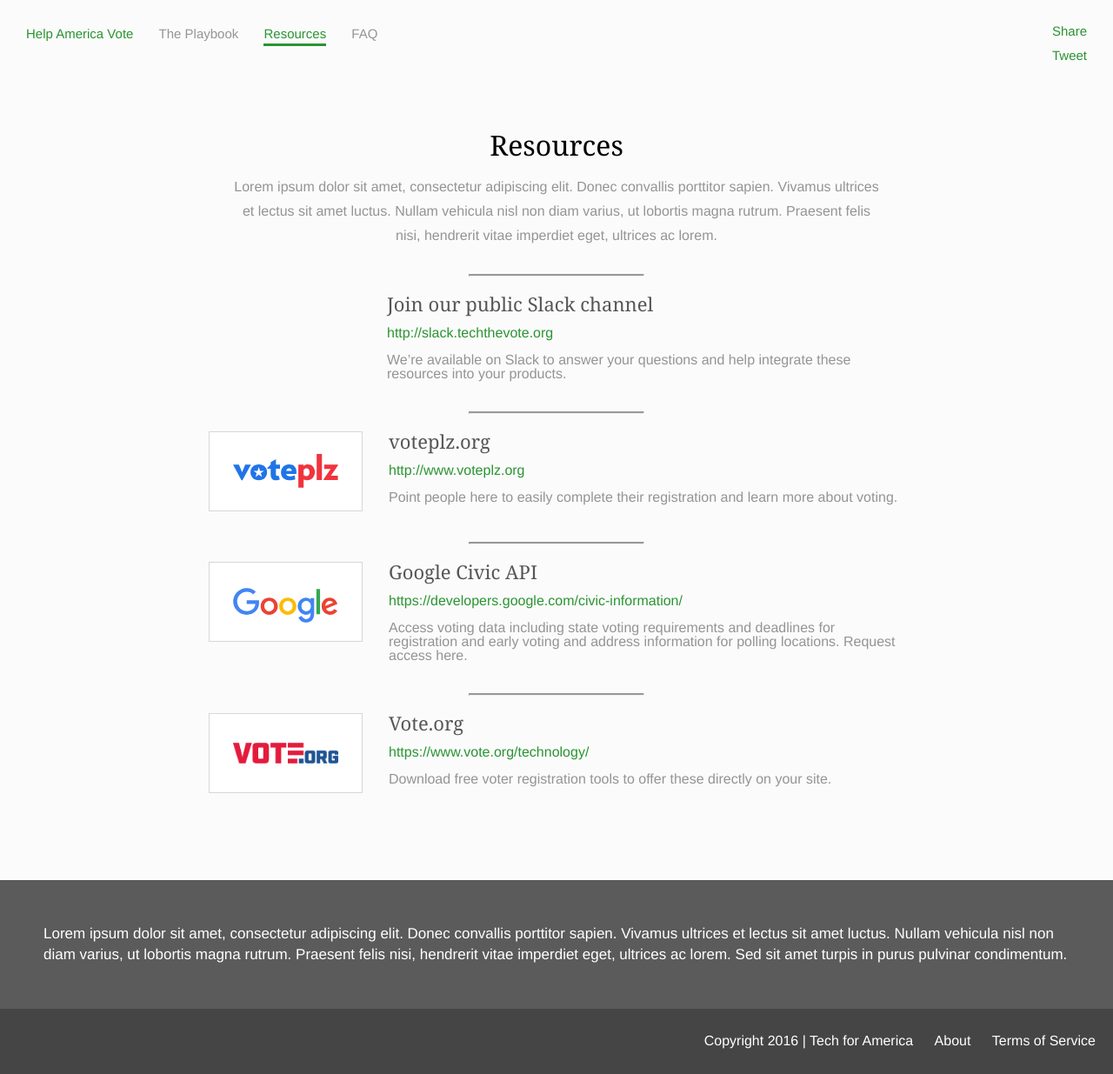
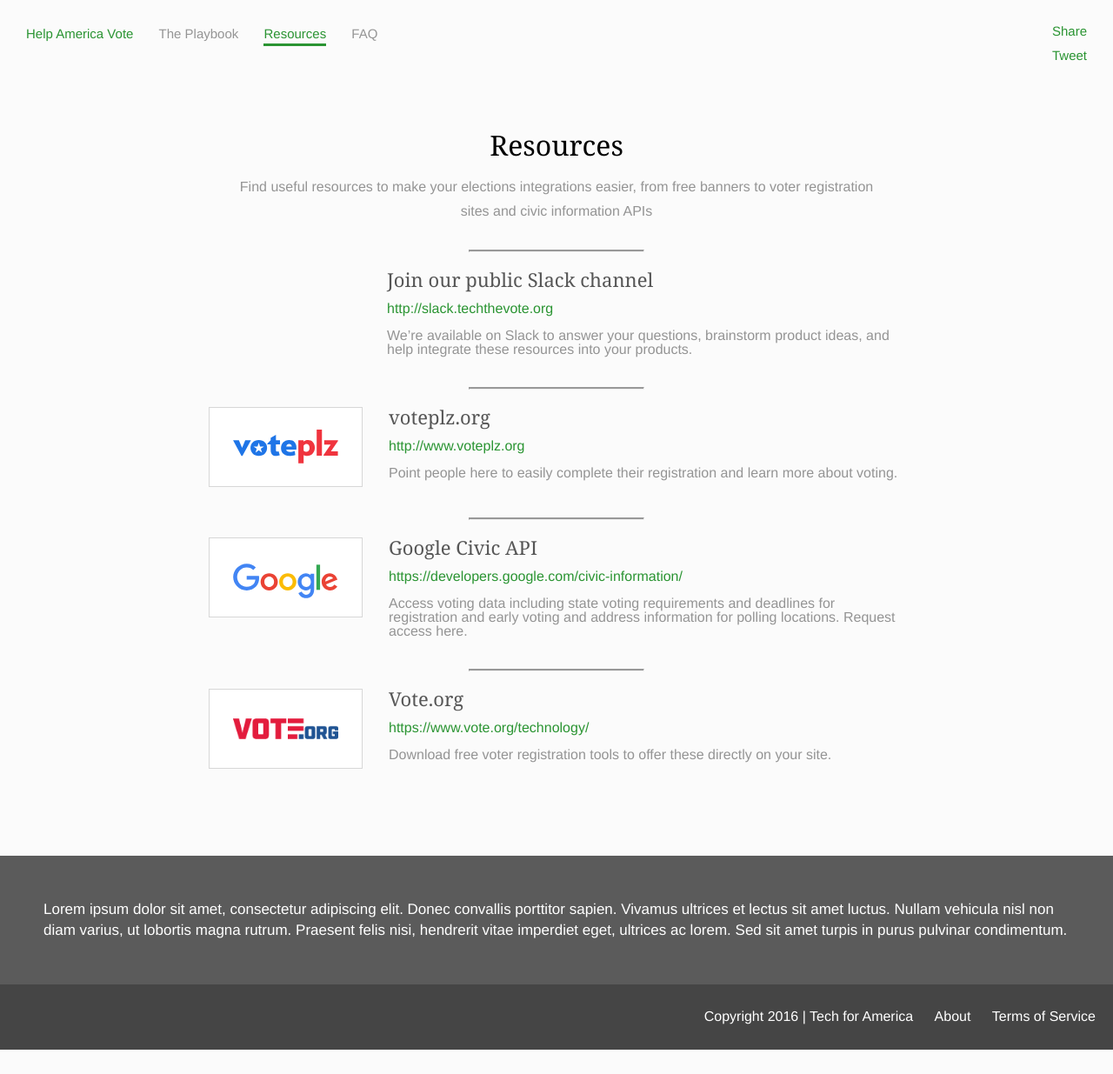
Before and after one commit to techthevote/techthevote.github.io, a Jekyll site: the page built from resources.md, in a window 1280 px wide. Shown: the whole page at 87% size. Built offline with Jekyll 4.4.1, drawn with Linux system fonts in a browser that asks for light colours; nearby versions of some CDN libraries; comment, search, counter and statistics services are not loaded; after the commit the page ends 1207 px from its top, so only the background shows below that.

Commit message:
Update resources.md

```diff
--- a/resources.md
+++ b/resources.md
@@ -2,13 +2,13 @@
 layout: default
 title: Resources
 permalink: /resources
-excerpt: TODO:Resources
+excerpt: Find useful resources to make your elections integrations easier, from free banners to voter registration sites and civic information APIs
 ---
 
 <div class="page-title">
   Resources
   <div class="inner">
-    Lorem ipsum dolor sit amet, consectetur adipiscing elit. Donec convallis porttitor sapien. Vivamus ultrices et lectus sit amet luctus. Nullam vehicula nisl non diam varius, ut lobortis magna rutrum. Praesent felis nisi, hendrerit vitae imperdiet eget, ultrices ac lorem.
+    Find useful resources to make your elections integrations easier, from free banners to voter registration sites and civic information APIs
   </div>
 </div>
 
@@ -32,7 +32,7 @@
 
 <http://slack.techthevote.org>
 
-We're available on Slack to answer your questions and help integrate these resources into your products.
+We're available on Slack to answer your questions, brainstorm product ideas, and help integrate these resources into your products.
 
 </div>
 
```
